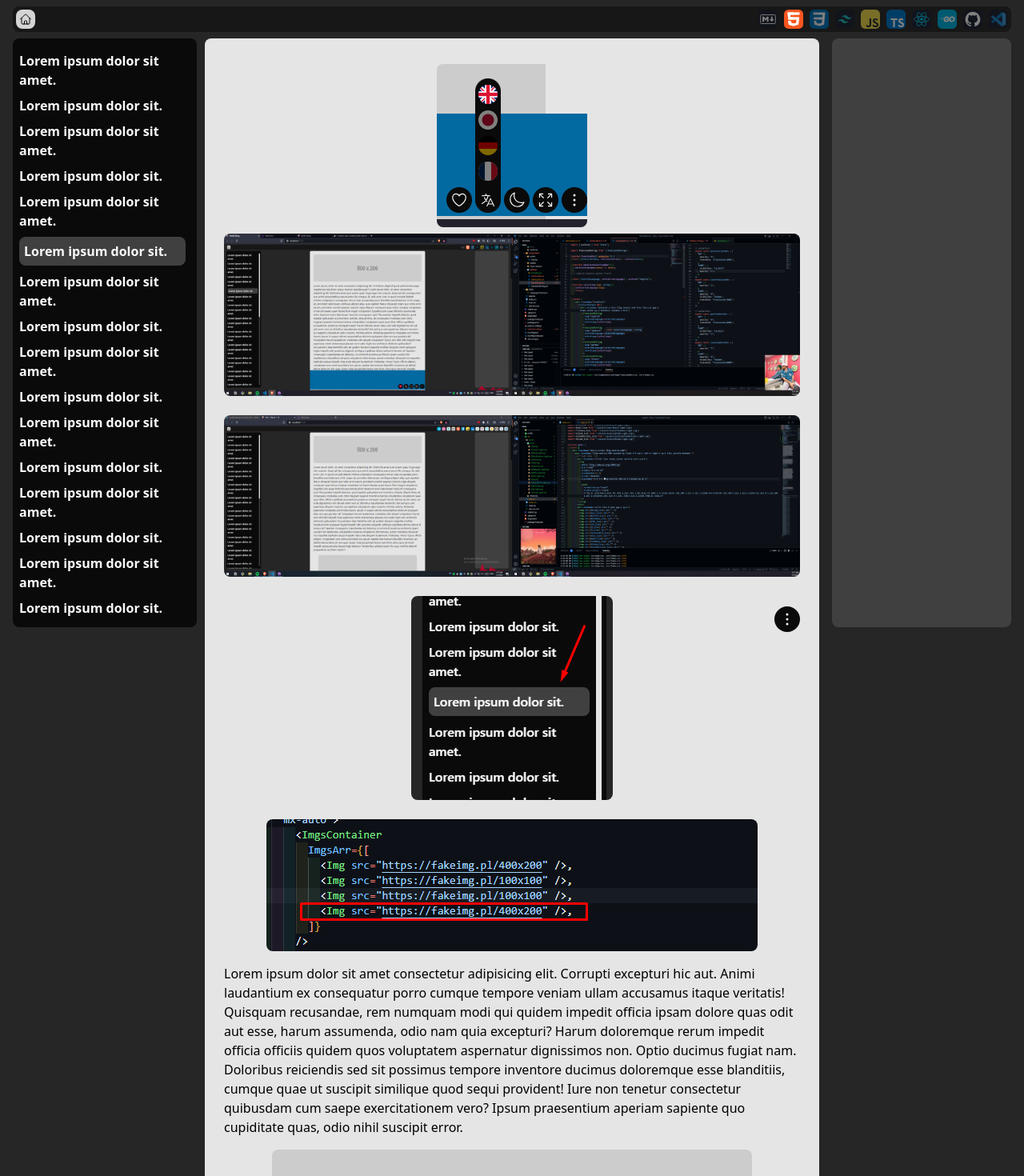
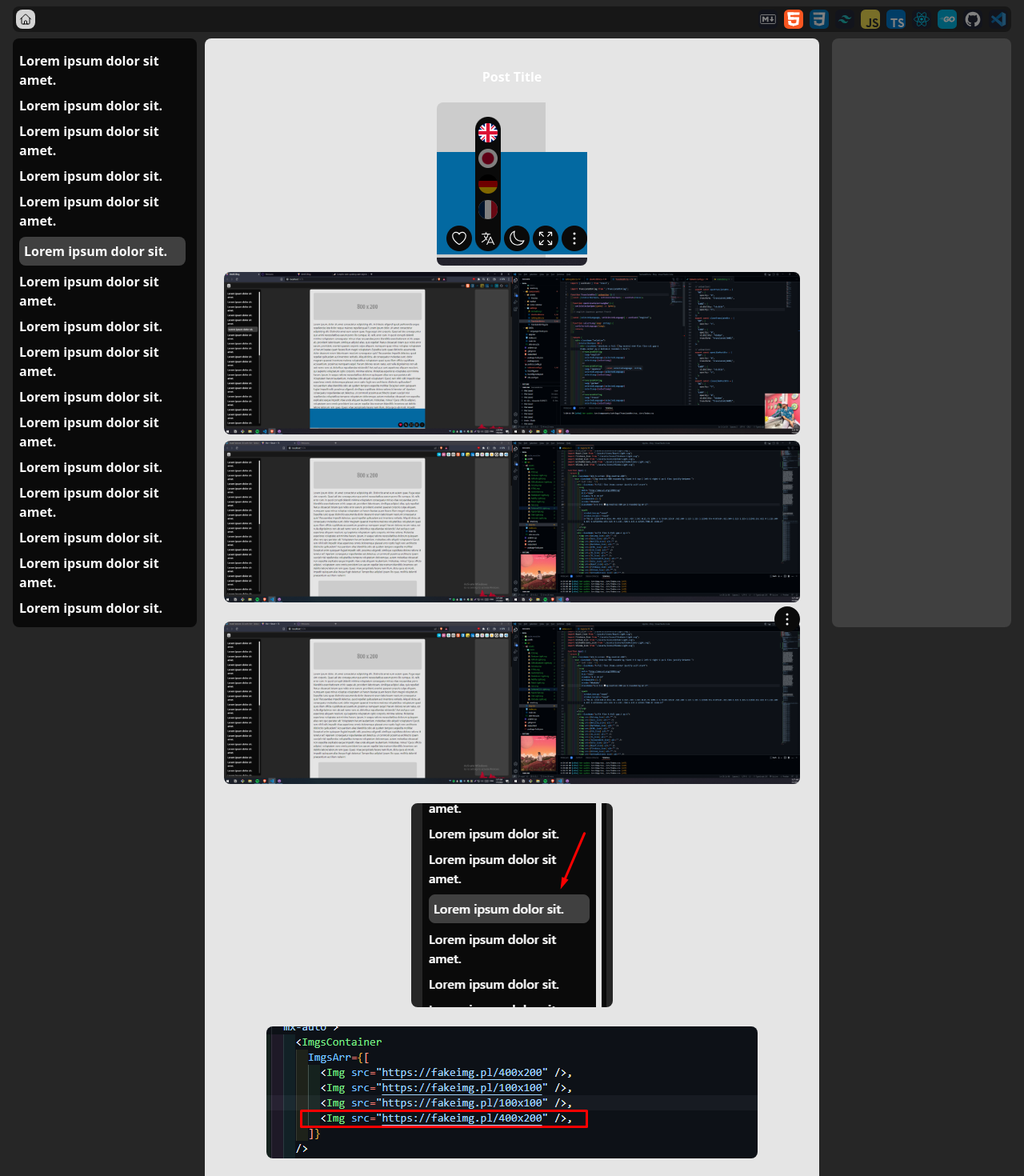
Before and after one commit to AlexEG/BetterDevDocs, a React (Vite) app: page / in a window 1280 px wide. Shown: the top 1470 px of the page at 80% size. Built offline with nearby package versions, Linux system fonts and the light colour scheme.

Commit message:
v1.1.12
Change the purpose of the project

```diff
--- a/package.json
+++ b/package.json
@@ -1,5 +1,5 @@
 {
-  "name": "blog",
+  "name": "betterdevdocs",
   "private": true,
   "version": "0.0.0",
   "type": "module",
--- /dev/null
+++ b/src/components/article/Paragraph.tsx
@@ -0,0 +1,4 @@
+function Paragraph() {
+  return <p></p>;
+}
+export default Paragraph;
--- a/src/components/article/Post.tsx
+++ b/src/components/article/Post.tsx
@@ -1,6 +1,7 @@
 import SettingsBtn from "../settings/SettingsBtn";
 import Img from "./media/Img";
 import ImgsGroup from "./media/ImgsGroup";
+import Paragraph from "./Paragraph";
 
 import img1 from "../../assets/test images/Screenshot_1.png";
 // import img2 from "../../assets/test images/Screenshot_14.png";
@@ -29,25 +30,18 @@ function Post() {
       <article
         className={`w-full min-h-screen rounded-lg p-6 mx-auto transition-all duration-500 delay-75 ${postWidth} ${PostDarkMode}`}
       >
+        <h1 className="text-center py-3 font-bold text-neutral-50 brightness-110">
+          Post Title
+        </h1>
         {/* /////////// */}
         <Img src={img7} />
         <Img src={img9} />
+        <Img src={img1} />
 
         <ImgsGroup imgsArr={[img1, img4, img3]} />
 
-        <p>
-          Lorem ipsum dolor sit amet consectetur adipisicing elit. Corrupti
-          excepturi hic aut. Animi laudantium ex consequatur porro cumque
-          tempore veniam ullam accusamus itaque veritatis! Quisquam recusandae,
-          rem numquam modi qui quidem impedit officia ipsam dolore quas odit aut
-          esse, harum assumenda, odio nam quia excepturi? Harum doloremque rerum
-          impedit officia officiis quidem quos voluptatem aspernatur dignissimos
-          non. Optio ducimus fugiat nam. Doloribus reiciendis sed sit possimus
-          tempore inventore ducimus doloremque esse blanditiis, cumque quae ut
-          suscipit similique quod sequi provident! Iure non tenetur consectetur
-          quibusdam cum saepe exercitationem vero? Ipsum praesentium aperiam
-          sapiente quo cupiditate quas, odio nihil suscipit error.
-        </p>
+        <Paragraph />
+
         <ImgsGroup
           imgsArr={[
             "https://fakeimg.pl/600x200",
```
Also changed, not shown: 1 other file (tests, documents, lock files or other folders).
